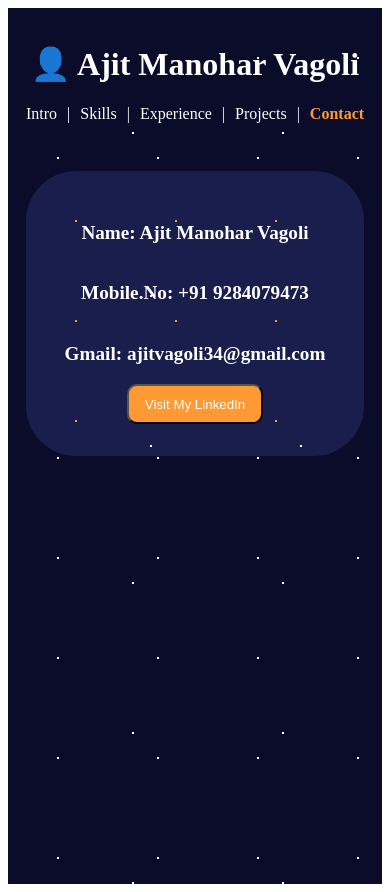
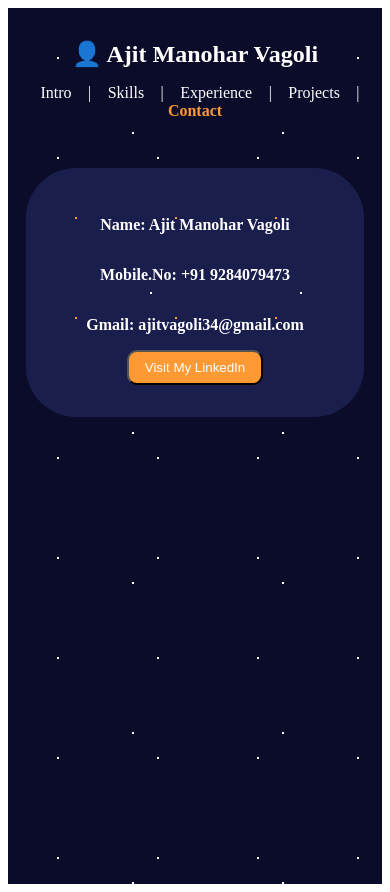
Before and after one commit to AjitVagoli/Portfolio-Website, a React (Vite) app: page /contact in a window 390 px wide. Built offline with nearby package versions, Linux system fonts and the light colour scheme.

Commit message:
css update

```diff
--- a/src/Components/Profile.jsx
+++ b/src/Components/Profile.jsx
@@ -7,11 +7,11 @@ const Profile = () => {
       <h1>👤 Ajit Manohar Vagoli</h1>
 
       <nav className='nav'>
-        <NavLink to="/" style={linkStyle} >Intro</NavLink> |{" "}
-        <NavLink to="Skills" style={linkStyle} >Skills</NavLink> |{" "}
-        <NavLink to="experience" style={linkStyle} >Experience</NavLink> |{" "}
-        <NavLink to="projects" style={linkStyle} >Projects</NavLink> |{" "}
-        <NavLink to="contact" style={linkStyle} >Contact</NavLink>
+        <NavLink className='navb' to="/" style={linkStyle} >Intro</NavLink> |{" "}
+        <NavLink className='navb' to="Skills" style={linkStyle} >Skills</NavLink> |{" "}
+        <NavLink className='navb' to="experience" style={linkStyle} >Experience</NavLink> |{" "}
+        <NavLink className='navb' to="projects" style={linkStyle} >Projects</NavLink> |{" "}
+        <NavLink className='navb' to="contact" style={linkStyle} >Contact</NavLink>
       </nav>
 
       {/* This will render the nested route component */}
--- a/src/index.css
+++ b/src/index.css
@@ -16,6 +16,8 @@
 
   .nav{
     display: flex;
+    flex-wrap: wrap;
+    justify-content: space-evenly;
   }
 
   .pic {
@@ -165,6 +167,7 @@
 
     .cbut{
       width: 50%;
+      height: 60%;
       padding: 0.5rem 1rem;
     }
 
@@ -173,7 +176,7 @@
     }
 
     h3{
-        font-size: 1.2rem;
+        font-size: 1rem;
     }
 
     p{
@@ -183,4 +186,8 @@
     .prjh3{
         font-size: 1.5rem;
     }
+
+    h1{
+      font-size: 1.5rem;
+    }
   }
```
